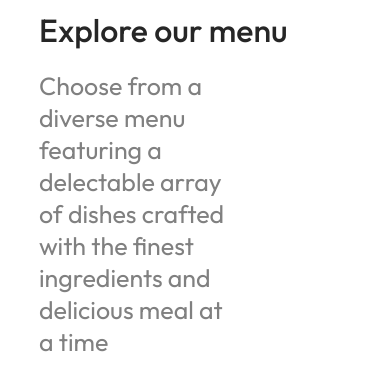
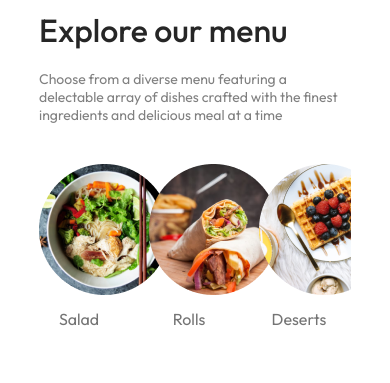
Before and after one commit to rparth18/Food-order-Website, a React (Vite) app in the folder y/: page / in a window 390 px wide. Shown: the part 260-643 px from the top of the page. Built offline with nearby package versions, Linux system fonts and the light colour scheme; no server answers.

Commit message:
Update Exploremenu.css

```diff
--- a/y/src/components/Exploremenu/Exploremenu.css
+++ b/y/src/components/Exploremenu/Exploremenu.css
@@ -51,3 +51,11 @@
     border: 4px solid tomato;
     padding: 2px
 }
+
+@media (max-width:1050px)
+{
+  .explore-menu-text{
+    max-width:100%;
+    font-size:14px;
+  }
+}
```
